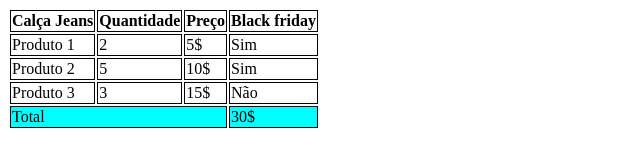
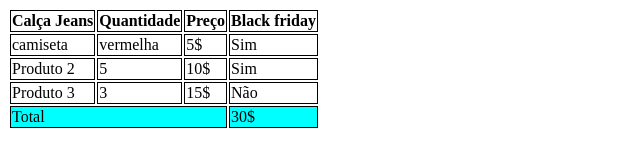
Before and after one commit to Matheus-Santos18/aula--tabela, a plain HTML site: page index.html in a window 1280 px wide. Shown: the full height of the page, 0-640 px from the left. Drawn offline with Linux system fonts and the light colour scheme.

Commit message:
mudando preta para vermelha na coluna da cor

```diff
--- a/index.html
+++ b/index.html
@@ -33,8 +33,8 @@
 
        <tbody>
           <tr>
-            <td>Produto 1</td>
-            <td>2</td>
+            <td>camiseta</td>
+            <td>vermelha</td>
             <td>5$</td>
             <td>Sim</td>
           </tr>
```
